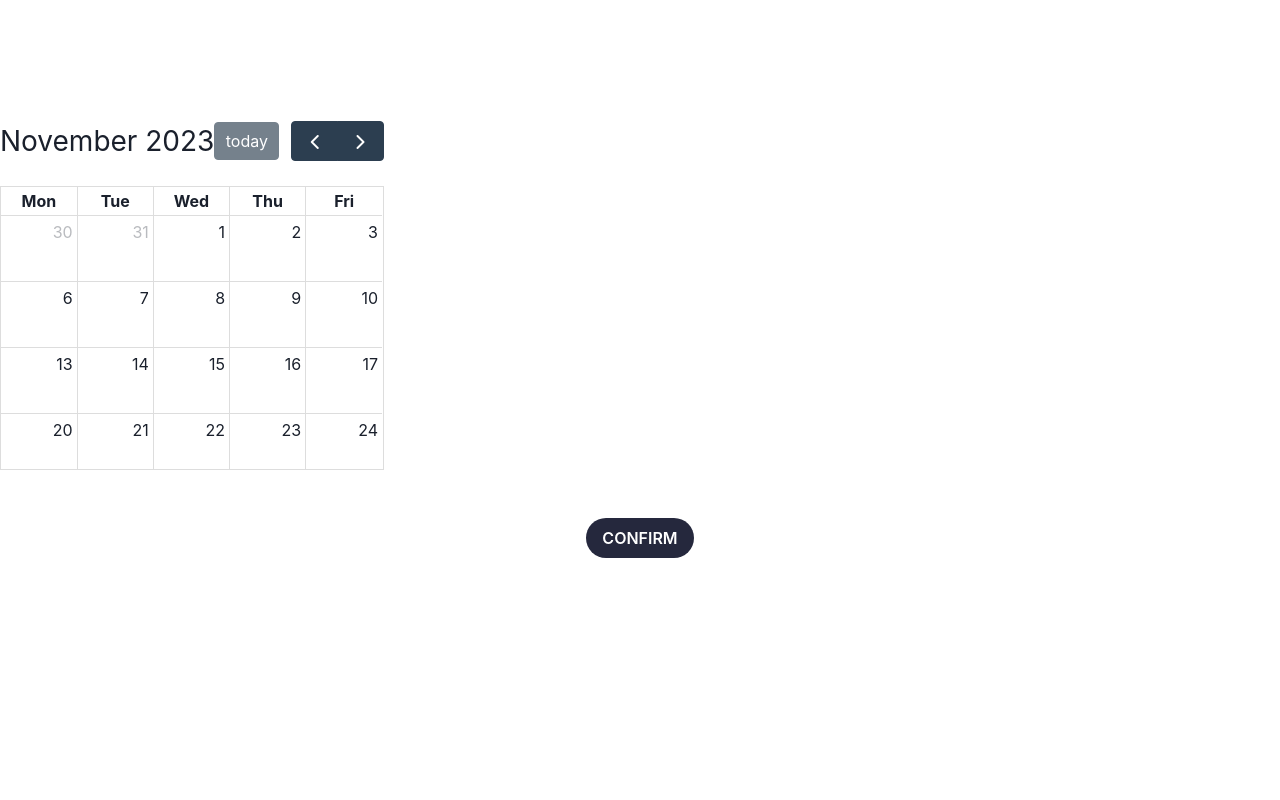
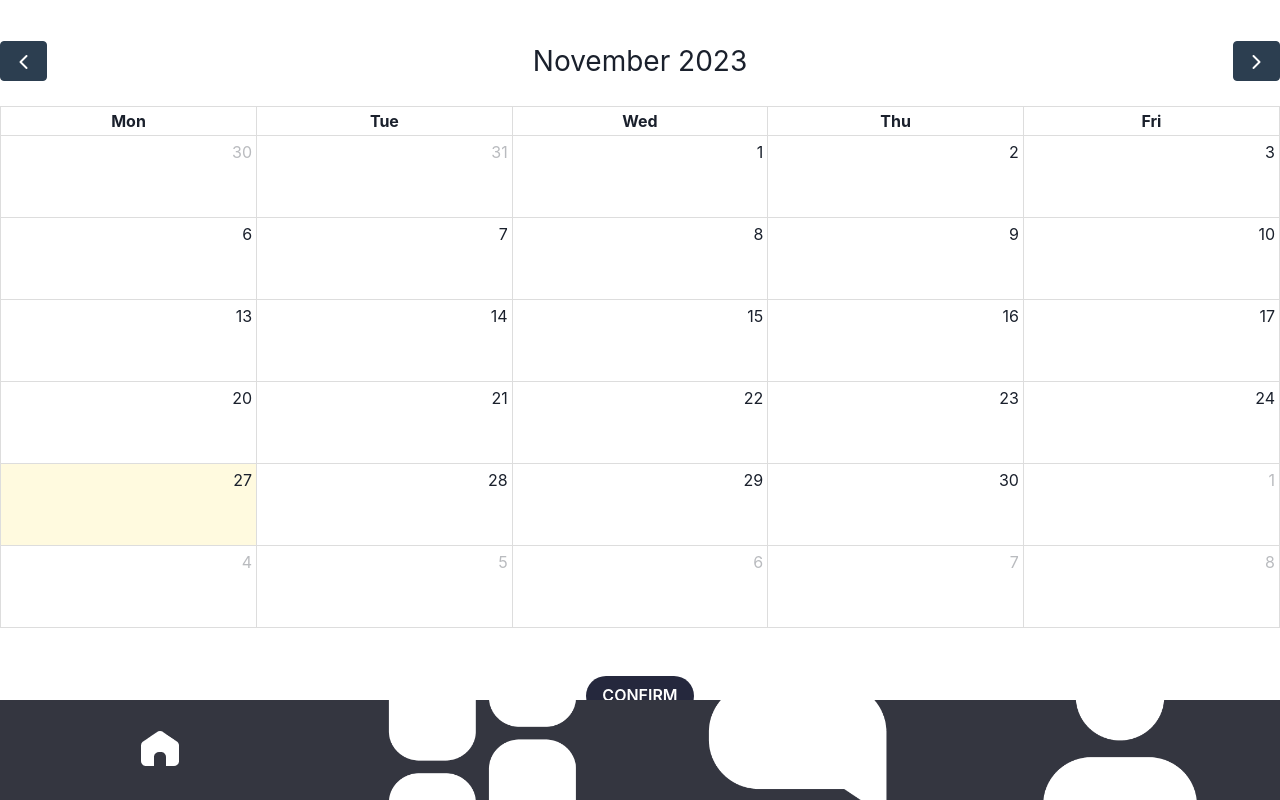
Before and after one commit to Little-housekeeper/LHS_app, a React (Vite) app: page /scheduleride in a window 1280 px wide. Built offline with nearby package versions, Linux system fonts and the light colour scheme; a web font is replaced by a local one.

Commit message:
changed scheduleride styling

```diff
--- a/src/pages/ScheduleRide.tsx
+++ b/src/pages/ScheduleRide.tsx
@@ -1,11 +1,12 @@
 import { useState, useContext, useEffect } from "react";
-import { Flex } from "@chakra-ui/react";
+import { Box, Flex } from "@chakra-ui/react";
 import { useNavigate } from "react-router";
 import FullCalendar from "@fullcalendar/react";
 import dayGridPlugin from "@fullcalendar/daygrid";
 import interactionPlugin from "@fullcalendar/interaction";
 import VersaButton from "../components/VersaButton";
 import DataContext from "../context/DataContext";
+import NavBar from "../components/NavBar";
 
 const ScheduleRide = () => {
   const navigate = useNavigate();
@@ -36,25 +37,27 @@ const ScheduleRide = () => {
 
   return (
     <Flex
-      justifyContent={"center"}
-      alignItems={"center"}
       flexDir={"column"}
+      justifyContent="center"
+      alignItems="center"
       gap={12}
     >
-      <Flex w={"full"} mt={"15vh"}>
+      <Box w={"full"} mt={10}>
         <FullCalendar
+          height={"auto"}
+          headerToolbar={{ start: "prev", center: "title", end: "next" }}
           plugins={[dayGridPlugin, interactionPlugin]}
           initialView="dayGridMonth"
           weekends={false}
           eventColor="blue"
           dateClick={handleDateClick}
         />
-      </Flex>
+      </Box>
       <VersaButton
         text="CONFIRM"
         onClickHandler={() => navigate("/rideshare")}
       />
-      {/* Other components */}
+      <NavBar />
     </Flex>
   );
 };
```
